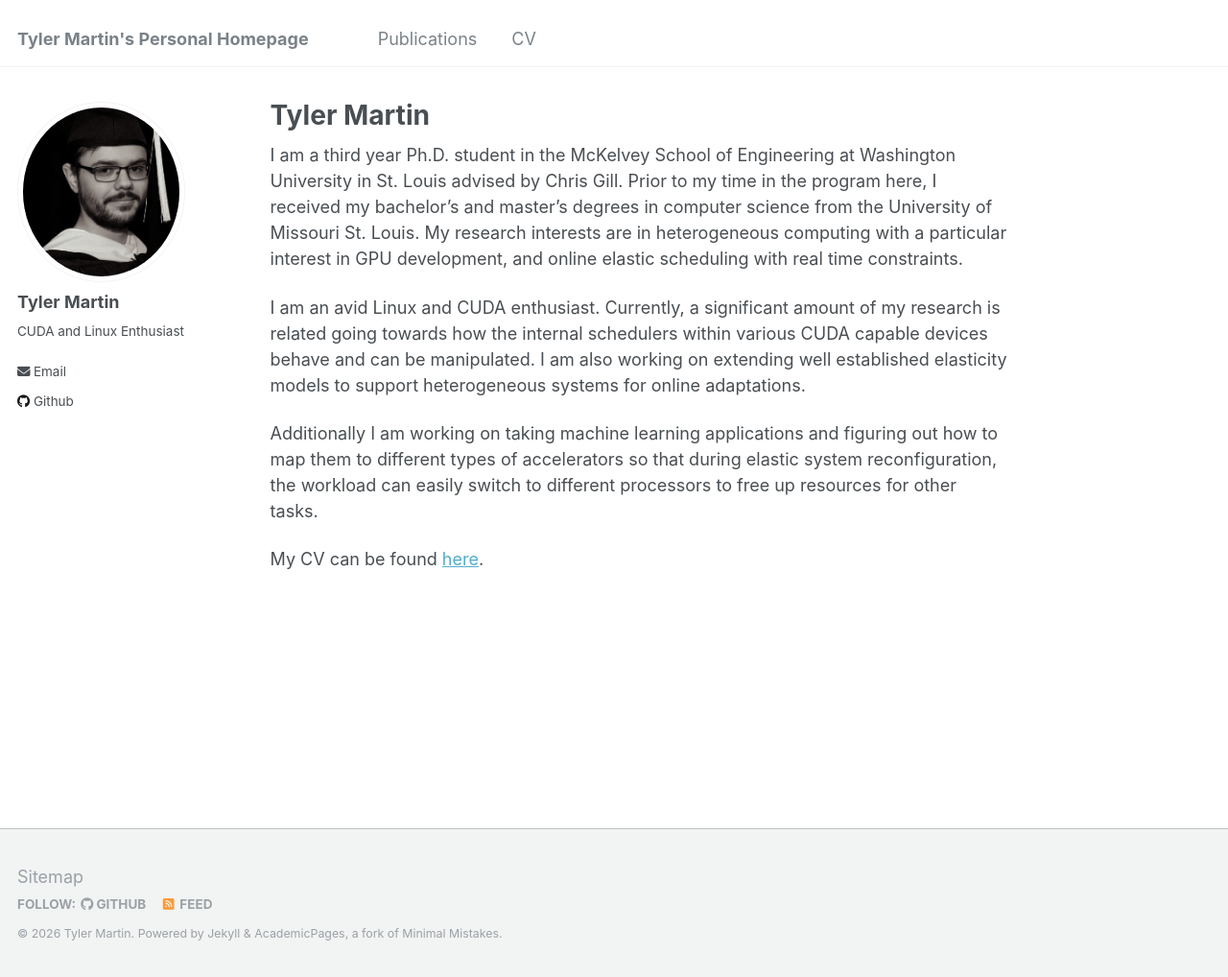
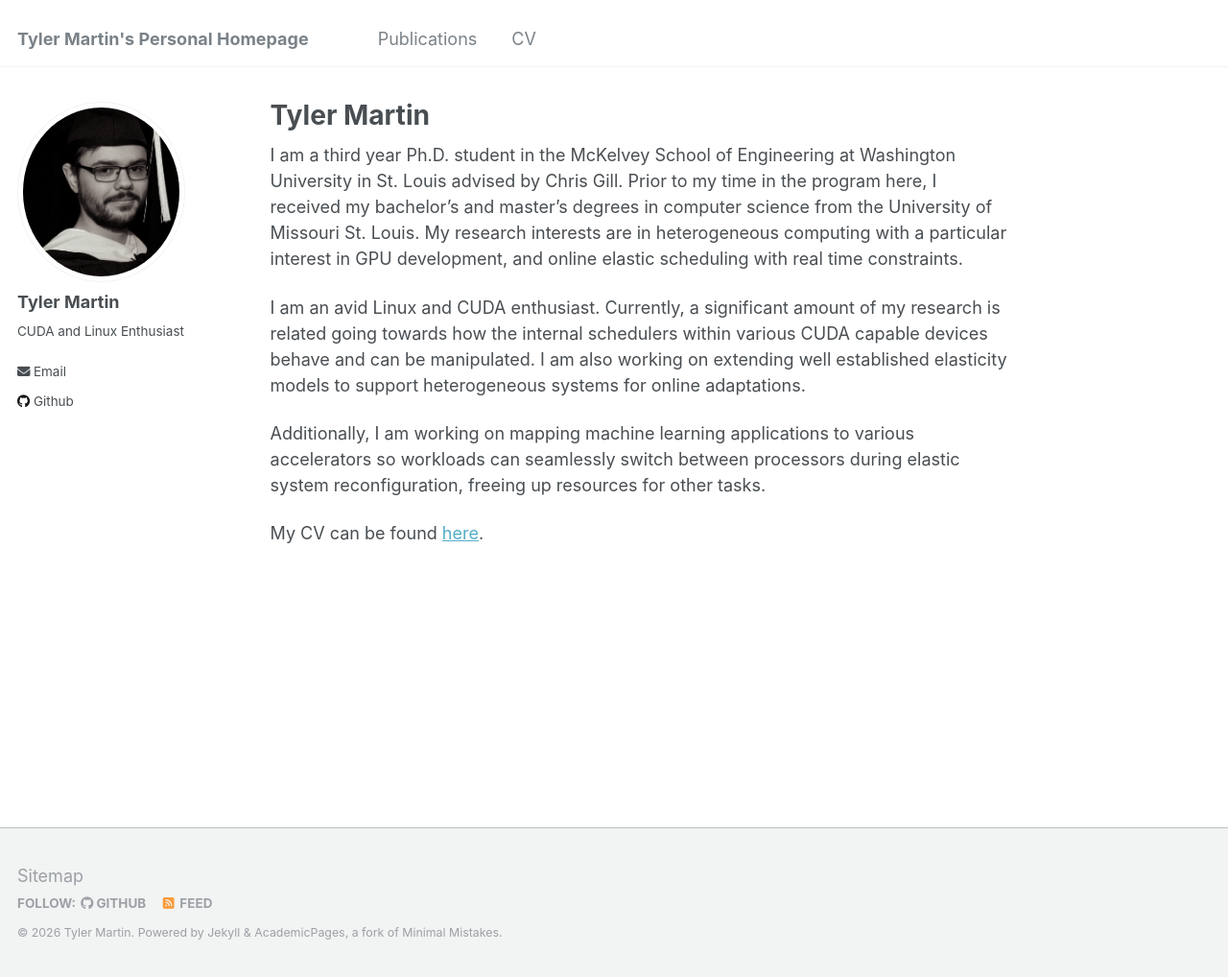
Before and after one commit to Tyler-S-M/tyler-s-m.github.io, a Jekyll site: the page built from _pages/about.md, in a window 1280 px wide and 1018 px high. Shown: the whole window at 96% size. Built offline with Jekyll 4.4.1, drawn with Linux system fonts in a browser that asks for light colours.

Commit message:
Update about.md

```diff
--- a/_pages/about.md
+++ b/_pages/about.md
@@ -11,6 +11,6 @@ I am a third year Ph.D. student in the McKelvey School of Engineering at Washing
 
 I am an avid Linux and CUDA enthusiast. Currently, a significant amount of my research is related going towards how the internal schedulers within various CUDA capable devices behave and can be manipulated. I am also working on extending well established elasticity models to support heterogeneous systems for online adaptations.
 
-Additionally I am working on taking machine learning applications and figuring out how to map them to different types of accelerators so that during elastic system reconfiguration, the workload can easily switch to different processors to free up resources for other tasks.
+Additionally, I am working on mapping machine learning applications to various accelerators so workloads can seamlessly switch between processors during elastic system reconfiguration, freeing up resources for other tasks.
 
 My CV can be found [here](https://tyler-s-m.github.io/files/CV.pdf "CV").
```
